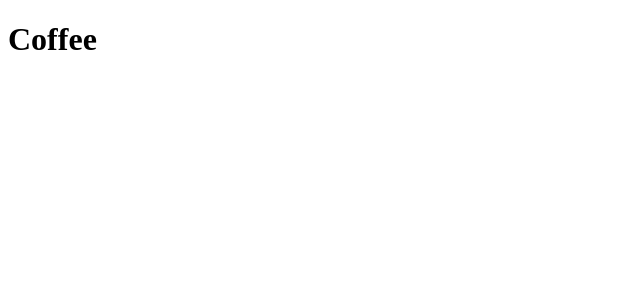
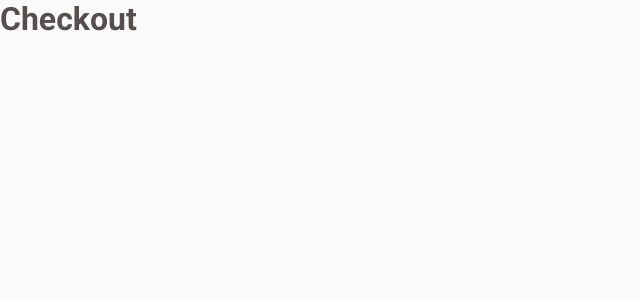
Before and after one commit to pedrolgarcia/coffee-delivery, a React (Vite) app: page /checkout in a window 1280 px wide. Shown: the top 300 px of the page, without its empty margins (0-640 px from the left). Built offline with nearby package versions, Linux system fonts and the light colour scheme.

Commit message:
feat: router and pages

```diff
--- a/package.json
+++ b/package.json
@@ -11,6 +11,7 @@
   "dependencies": {
     "react": "^18.2.0",
     "react-dom": "^18.2.0",
+    "react-router-dom": "^6.3.0",
     "styled-components": "^5.3.5"
   },
   "devDependencies": {
--- a/src/App.tsx
+++ b/src/App.tsx
@@ -1,5 +1,19 @@
+import { BrowserRouter } from "react-router-dom";
+import { ThemeProvider } from "styled-components";
+
+import { defaultTheme } from "./styles/themes/default";
+import { GlobalStyles } from "./styles/global";
+
+import { Router } from "./Router";
+
 export function App() {
   return (
-    <h1>Coffee</h1>
+    <ThemeProvider theme={defaultTheme}>
+      <BrowserRouter>
+        <Router />
+      </BrowserRouter>
+
+      <GlobalStyles />
+    </ThemeProvider>
   )
 }
--- /dev/null
+++ b/src/Router.tsx
@@ -0,0 +1,15 @@
+import { Route, Routes } from "react-router-dom";
+
+import { Home } from "./pages/Home";
+import { Checkout } from "./pages/Checkout";
+import { Success } from "./pages/Success";
+
+export function Router() {
+  return (
+    <Routes>
+      <Route path="/" element={<Home/>} />
+      <Route path="/checkout" element={<Checkout/>} />
+      <Route path="/success" element={<Success/>} />
+    </Routes>
+  )
+}
--- /dev/null
+++ b/src/pages/Checkout/index.tsx
@@ -0,0 +1,3 @@
+export function Checkout() {
+  return <h1>Checkout</h1>
+}
--- /dev/null
+++ b/src/pages/Home/index.tsx
@@ -0,0 +1,3 @@
+export function Home() {
+  return <h1>Home</h1>
+}
--- /dev/null
+++ b/src/pages/Success/index.tsx
@@ -0,0 +1,3 @@
+export function Success() {
+  return <h1>Success</h1>
+}
```
Also changed, not shown: src/pages/Checkout/styles.ts (added), src/pages/Home/styles.ts (added), src/pages/Success/styles.ts (added), 1 other file (tests, documents, lock files or other folders).
